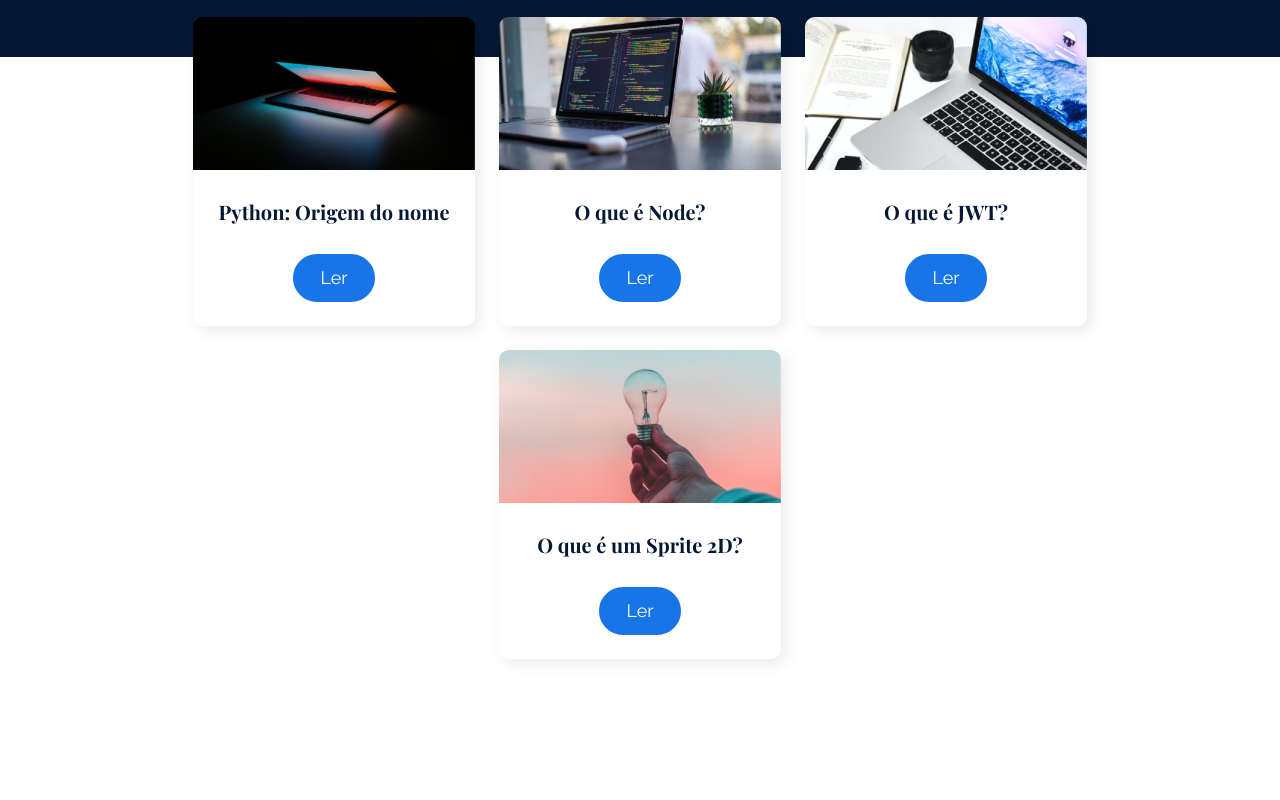
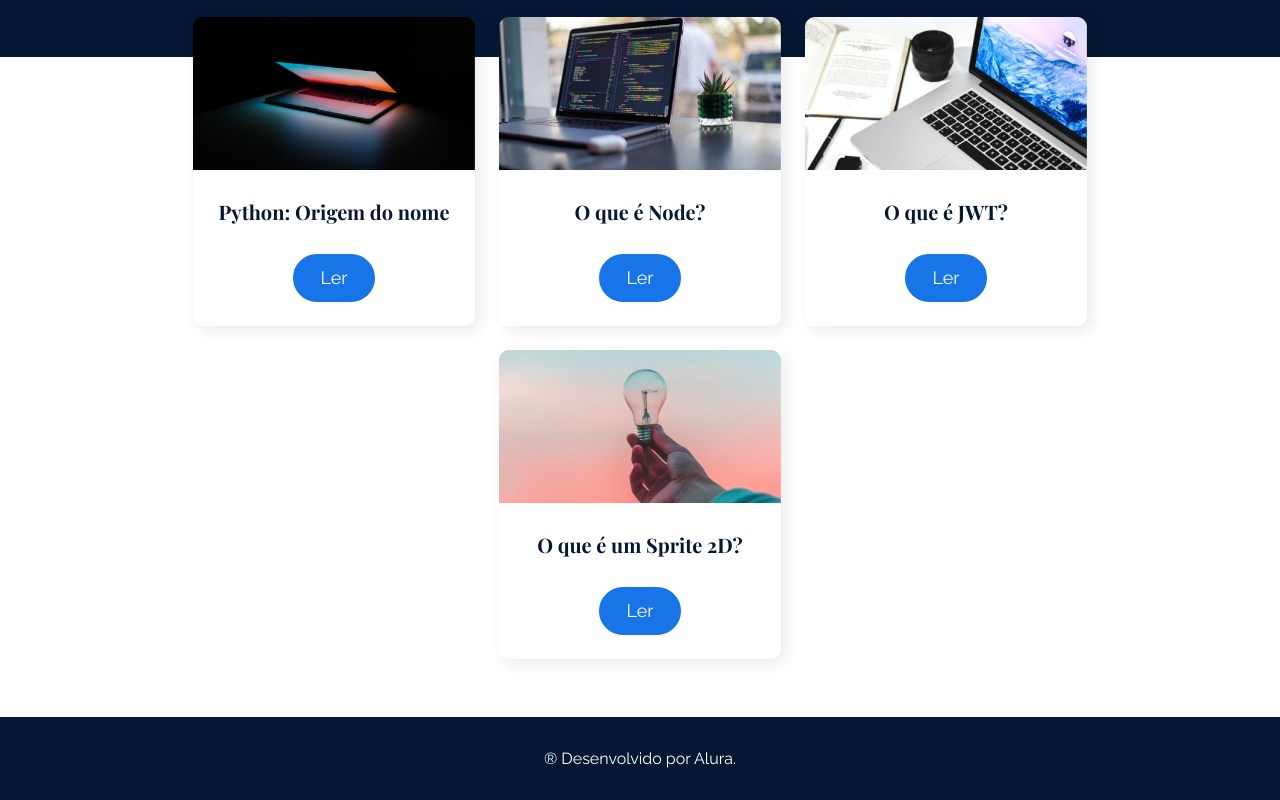
Before and after one commit to fe-tabs/alura-react-react-router, a JavaScript app: page / in a window 1280 px wide. Shown: the part 609-1409 px from the top of the page. Before the commit the page ends 1326 px from the top, so only its background shows below. Built offline with nearby package versions, Linux system fonts and the light colour scheme; the HTML template or start-up script is replaced by a standard one.

Commit message:
:sparkles: feat: Footer component and Home page

```diff
--- a/src/App.js
+++ b/src/App.js
@@ -1,7 +1,8 @@
 import { BrowserRouter, Route, Routes } from "react-router-dom";
-import Menu from "./components/Menu";
-import Home from "./pages/Home";
-import AboutMe from "./pages/AboutMe";
+import Menu from "components/Menu";
+import Home from "pages/Home";
+import AboutMe from "pages/AboutMe";
+import Footer from "components/Footer";
 
 function App() {
   return (
@@ -13,6 +14,8 @@
         <Route path="/about-me" element={<AboutMe/>} />
         <Route path="*" element={<div>Página não encontrada</div>}/>
       </Routes>
+
+      <Footer/>
     </BrowserRouter>
   );
 }
--- /dev/null
+++ b/src/components/Footer/Footer.module.css
@@ -0,0 +1,9 @@
+.footer {
+  background-color: var(--blue-dark);
+  color: var(--white);
+  padding: 2rem 0;
+  display: flex;
+  column-gap: .5rem;
+  align-items: center;
+  justify-content: center;
+}
--- /dev/null
+++ b/src/components/Footer/index.js
@@ -0,0 +1,9 @@
+import styles from './Footer.module.css';
+
+export default function Footer() {
+  return(
+    <footer className={styles.footer}>
+      &#174; Desenvolvido por Alura.
+    </footer>
+  );
+}
```
